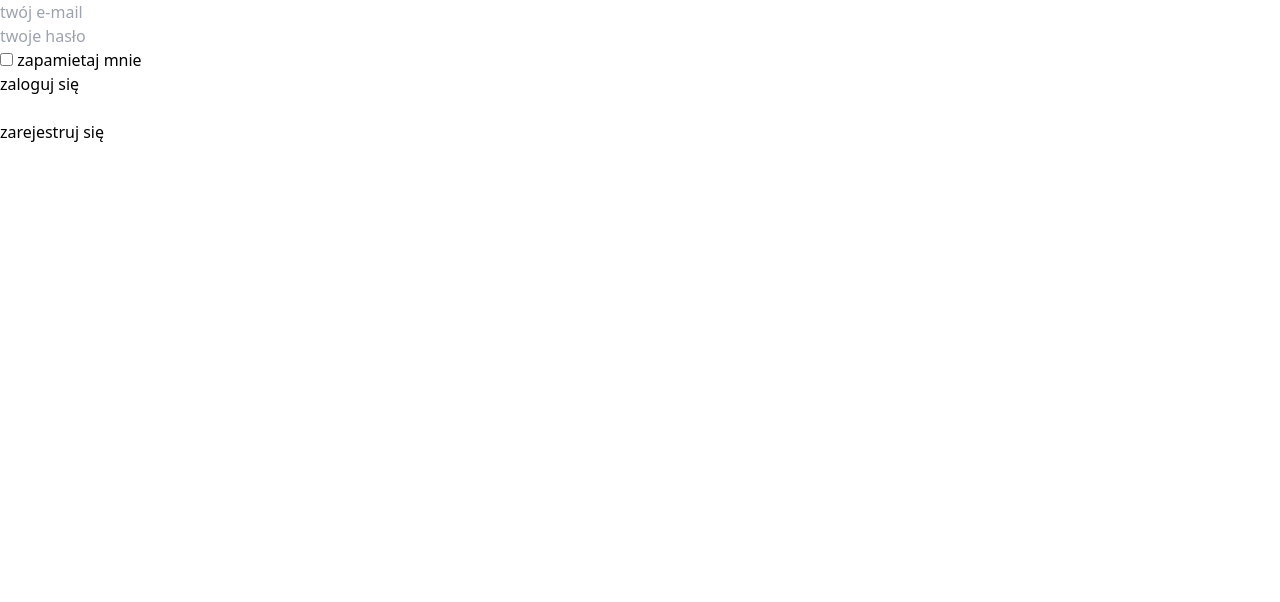
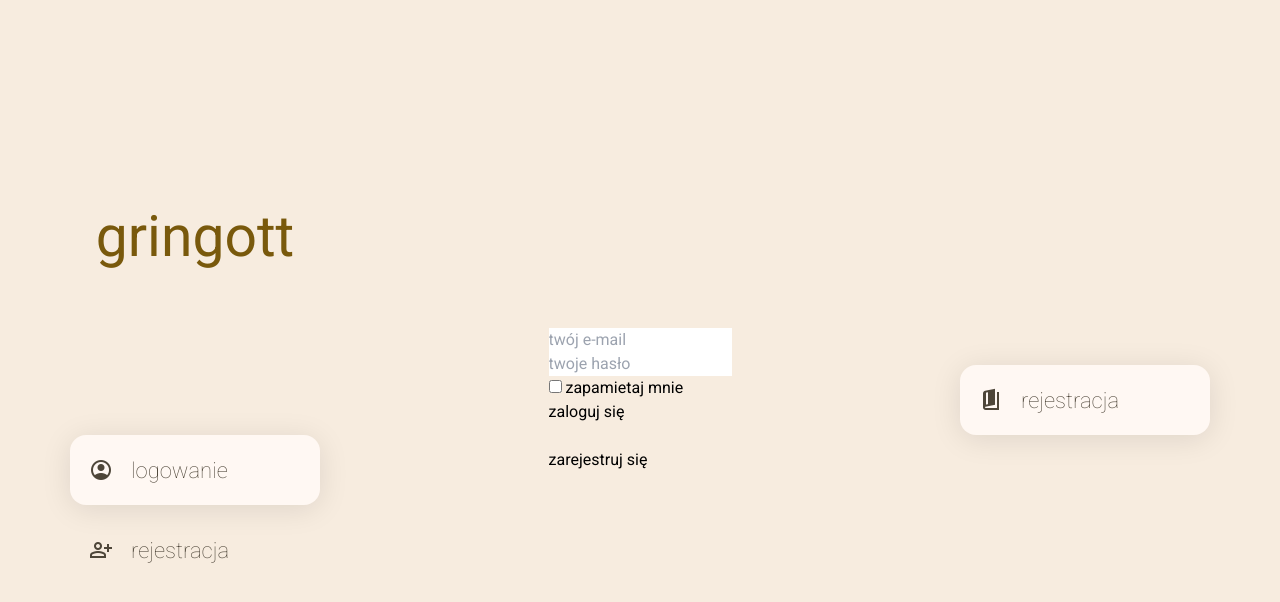
Before and after one commit to kvbakwk/gringott., a Next.js app: page /logowanie in a window 1280 px wide. Shown: the top 602 px of the page. Built offline with nearby package versions, Linux system fonts and the light colour scheme; no server answers.

Commit message:
dodanie wygladu strony do strony logowania

```diff
--- a/src/app/(auth)/layout.tsx
+++ b/src/app/(auth)/layout.tsx
@@ -16,8 +16,37 @@ export default async function Layout({
   if (await loginCheck()) redirect("/");
 
   return (
-    <html lang="pl">
-      <body>{children}</body>
+    <html lang="pl" className="font-roboto">
+      <body>
+        <div className="w-screen h-screen grid grid-cols-[1fr_500px_1fr] bg-surface-container">
+          <div className="flex flex-col gap-[150px] justify-center items-center w-full h-full">
+            <div className="text-primary text-lg leading-[64px] text-center w-[250px] h-[70px]">
+              gringott
+            </div>
+            <div className="text-on-surface-variant flex flex-col gap-[10px] w-[270px] h-fit p-[10px]">
+              <div className="flex items-center gap-[18px] h-[70px] px-[19px] py-[18px] bg-surface rounded-[16px] shadow-md">
+                <span className="material-symbols-outlined fill">
+                  account_circle
+                </span>
+                <div className="font-extralight text-[22px]">logowanie</div>
+              </div>
+              <div className="flex items-center gap-[18px] h-[70px] px-[19px] py-[18px]">
+                <span className="material-symbols-outlined">person_add</span>
+                <div className="font-extralight text-[22px]">rejestracja</div>
+              </div>
+            </div>
+          </div>
+          <div className="flex justify-center items-center w-full h-full">{children}</div>
+          <div className="text-on-surface-variant flex flex-col justify-center items-center w-full h-full">
+            <div className="text-on-surface-variant flex flex-col gap-[10px] w-[270px] h-fit p-[10px]">
+              <div className="flex items-center gap-[18px] h-[70px] px-[19px] py-[18px] bg-surface rounded-[16px] shadow-md">
+                <span className="material-symbols-outlined fill">book_5</span>
+                <div className="font-extralight text-[22px]">rejestracja</div>
+              </div>
+            </div>
+          </div>
+        </div>
+      </body>
     </html>
   );
 }
--- a/src/app/(dashboard)/layout.tsx
+++ b/src/app/(dashboard)/layout.tsx
@@ -35,6 +35,8 @@ export default async function Layout({ children }) {
         <Link href="/rozchody">rozchody</Link>
         <br />
         <Link href="/nowe-konto">nowe konto</Link>
+        <br />
+        <Link href="/nowa-transakcja">nowa transakcja</Link>
         <br /><br /><hr /><br />
         {children}
       </body>
--- a/src/app/(dashboard)/nowa-transakcja/page.tsx
+++ b/src/app/(dashboard)/nowa-transakcja/page.tsx
@@ -1,7 +1,13 @@
+import { getUser } from "@app/api/user/get";
+
 import NewTransactionForm from "@components/NewTransactionForm";
 
 export default async function NewTransactionPage() {
-    return (<>
-        < NewTransactionForm />
-    </>)
+  const user = await getUser();
+
+  return (
+    <div>
+      <NewTransactionForm user_id={user.id} />
+    </div>
+  );
 }
--- a/src/app/(dashboard)/nowe-konto/page.tsx
+++ b/src/app/(dashboard)/nowe-konto/page.tsx
@@ -1,11 +1,13 @@
 import NewWalletForm from "@components/NewWalletForm";
 
-import { getUser }from "@app/api/user/get";
-
+import { getUser } from "@app/api/user/get";
 
 export default async function NewWalletPage() {
-    const user= await getUser();
-    return (<>
-        <NewWalletForm user_id={user.id} />
-    </>)
+  const user = await getUser();
+
+  return (
+    <div>
+      <NewWalletForm user_id={user.id} />
+    </div>
+  );
 }
--- a/src/app/api/transaction/create.ts
+++ b/src/app/api/transaction/create.ts
@@ -3,17 +3,24 @@
 import { Pool, QueryResult } from "pg";
 
 import {
+  validateTransactionDate,
   validateTransactionAmount,
-  validateTransactionName,
+  validateTransactionDescription,
+  validateTransactionCategory,
+  validateTransactionReceiver,
 } from "@app/utils/validator";
 
 export async function createTransaction(date, amount, description, category, receiver, user_id) {
   const isValid: boolean =
-    validateTransactionName(name) && validateTransactionBalance(balance);
+    validateTransactionDate(date) &&
+    validateTransactionAmount(amount) &&
+    validateTransactionDescription(description) &&
+    validateTransactionCategory(category) &&
+    validateTransactionReceiver(receiver);
   if (isValid) {
     const client: Pool = new Pool();
     const res: QueryResult = await client.query(
-      `INSERT INTO Transaction (name, balance, user_id, cash) VALUES ($1, $2, $3, false);`,
+      `INSERT INTO public.transaction (name, balance, user_id, cash) VALUES ($1, $2, $3, false);`,
       [name, balance, user_id]
     );
     await client.end();
@@ -21,7 +28,10 @@ export async function createTransaction(date, amount, description, category, rec
 
   return {
     createTransaction: isValid,
-    nameErr: !validateTransactionName(name),
-    balanceErr: !validateTransactionBalance(balance),
+    dateErr: !validateTransactionDate(date),
+    amountErr: !validateTransactionAmount(amount),
+    descriptionErr: !validateTransactionDescription(description),
+    categoryErr: !validateTransactionCategory(category),
+    receiverErr: !validateTransactionReceiver(receiver),
   };
 }
--- a/src/app/utils/globals.css
+++ b/src/app/utils/globals.css
@@ -8,3 +8,8 @@
 * {
   box-sizing: border-box;
 }
+
+.fill {
+  font-variation-settings:
+  'FILL' 1
+}
--- a/src/app/utils/validator.ts
+++ b/src/app/utils/validator.ts
@@ -1,16 +1,6 @@
 export const validateWalletName = (name: string): boolean => {
   const pattern = /^.{1,256}$/;
   return pattern.test(name);
-}
-
-export const validateTransactionName = (name: string): boolean => {
-  const pattern = /^.{1,256}$/;
-  return pattern.test(name);
-}
-
-export const validateTranscationAmount = (balance: string): boolean => {
-  const pattern = /^\d+(?:.\d{1,2})?$/;
-  return pattern.test(balance);
 }
 
 export const validateWalletBalance = (balance: string): boolean => {
@@ -40,3 +30,28 @@ export const validatePasswords = (
 ): boolean => {
   return password1 == password2;
 };
+
+export const validateTransactionDate = (date: string): boolean => {
+  const pattern = /^\d{4}-\d{2}-\d{2}T\d{2}:\d{2}$/;
+  return pattern.test(date);
+}
+
+export const validateTransactionAmount = (amount: string): boolean => {
+  const pattern = /^\d+(?:.\d{1,2})?$/;
+  return pattern.test(amount);
+}
+
+export const validateTransactionDescription = (description: string): boolean => {
+  const pattern = /^.{1,256}$/;
+  return pattern.test(description);
+}
+
+export const validateTransactionCategory = (category: string): boolean => {
+  const category_ids = [1, 2, 3, 4, 5];
+  return category_ids.includes(parseInt(category));
+}
+
+export const validateTransactionReceiver = (receiver: string): boolean => {
+  const pattern = /^.{1,256}$/;
+  return pattern.test(receiver);
+}
--- a/src/components/NewTransactionForm.tsx
+++ b/src/components/NewTransactionForm.tsx
@@ -2,43 +2,41 @@
 
 import { createTransaction } from "@app/api/transaction/create";
 
-export default function NewTransactionForm({user_id}){
+export default function NewTransactionForm({ user_id }) {
   const transactionSubmit = async (formData: FormData): Promise<void> => {
+    console.log(formData.get("category"))
     const res = await createTransaction(
       formData.get("date").toString(),
       formData.get("amount").toString(),
       formData.get("description").toString(),
-            formData.get("category").toString(),
+      formData.get("category")?.toString(),
       formData.get("receiver").toString(),
       user_id
     );
-
-    }
+  };
 
   return (
     <>
       <form action={transactionSubmit}>
-                <input type="date" name="date" id="date" placeholder="data" />
-                <br />
+        <input type="datetime-local" name="date" placeholder="data" />
         <input
           type="number"
           name="amount"
           id="amount"
-                defaultValue="0"
           step="0.01"
           min="0"
           placeholder="kwota"
-                />{'zł'}
-                <br />
-                <input type="text" name="description" id="description" placeholder="opis" />
-                <br />
-                <input type="text" name="category" id="category" placeholder="kategoria" />
-                <br />
-                <input type="text" name="receiver" id="receiver" placeholder="adresat" />
-                <br />
+        />
+        {" zł "}
+        <input type="text" name="description" placeholder="opis" />
+        <select name="category" defaultValue="0">
+            <option value="0" disabled>kategoria</option>
+            <option value="1">opcja 1</option>
+            <option value="1">opcja 2</option>
+        </select>
+        <input type="text" name="receiver" placeholder="adresat" />
         <input type="submit" value="dodaj transakcje" />
       </form>
-
     </>
   );
 }
--- a/src/components/NewWalletForm.tsx
+++ b/src/components/NewWalletForm.tsx
@@ -57,7 +57,6 @@ export default function NewWalletForm({ user_id }) {
           type="number"
           name="balance"
           id="balance"
-          defaultValue="0"
           step="0.01"
           min="0"
           placeholder="stan konta"
--- a/tailwind.config.js
+++ b/tailwind.config.js
@@ -15,7 +15,15 @@ module.exports = {
         lg: "1240px",
         xl: "1440px",
       },
-      colors: {},
+      colors: {
+        'primary': '#79590C',
+        'surface': '#FFF8F3',
+        'surface-container': '#F7ECDF',
+        'on-surface-variant': '#4E4639'
+      },
+      fontSize: {
+        lg: "57px"
+      },
       boxShadow: {
         none: "0px 0px 0px 0px rgba(0, 0, 0, 0.1)",
         xs: "0px 4px 10px 0px rgba(0, 0, 0, 0.1)",
```
Also changed, not shown: 1 other file (tests, documents, lock files or other folders). Lines whose indentation alone changed are shown as unchanged.
